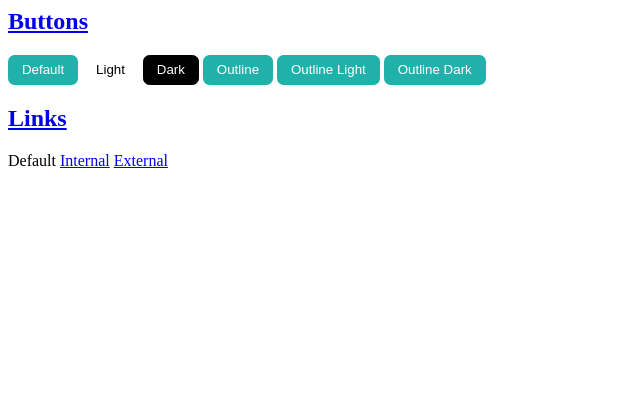
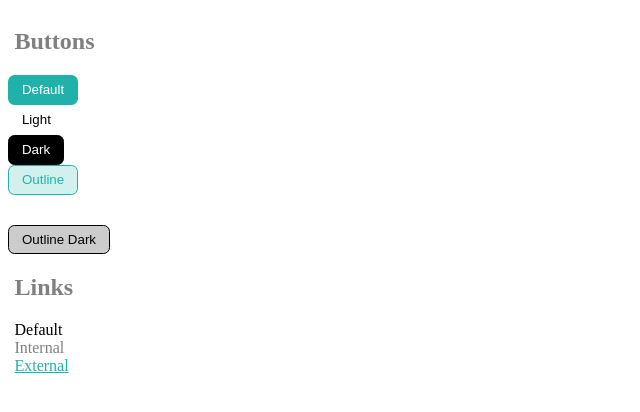
Before and after one commit to invictar/css-framework, a website: page index.html in a window 1280 px wide. Shown: the whole page, without its empty margins (0-640 px from the left). Drawn offline with Linux system fonts and the light colour scheme.

Commit message:
enhancement

```diff
--- a/css/styles.css
+++ b/css/styles.css
@@ -18,6 +18,30 @@
 .flex {
   flex: 1; }
 
+.primary {
+  color: lightseagreen; }
+
+.secondary {
+  color: gray; }
+
+.light {
+  color: white; }
+
+.dark {
+  color: black; }
+
+.primary {
+  background-color: lightseagreen; }
+
+.secondary {
+  background-color: gray; }
+
+.light {
+  background-color: white; }
+
+.dark {
+  background-color: black; }
+
 .row {
   display: flex;
   flex-direction: row; }
@@ -34,11 +58,12 @@
   display: flex;
   flex-direction: column-reverse; }
 
-button, button.primary, button.light, button.dark, button.outline-primary, button.outline-light, button.outline-dark {
-  display: inline-flex;
-  color: white;
+button, button.primary, button.secondary, button.light, button.dark, button.outline-primary, button.outline-secondary, button.outline-light, button.outline-dark {
+  display: flex;
   align-items: center;
   justify-content: center;
+  color: white;
+  cursor: pointer;
   background-color: lightseagreen;
   border: 1.618px solid transparent;
   border-radius: 6.472px;
@@ -47,6 +72,11 @@ button, button.primary, button.light, button.dark, button.outline-primary, butto
 button.primary {
   background-color: lightseagreen;
   border-color: lightseagreen;
+  color: black; }
+
+button.secondary {
+  background-color: gray;
+  border-color: gray;
   color: black; }
 
 button.light {
@@ -58,3 +88,34 @@ button.dark {
   background-color: black;
   border-color: black;
   color: white; }
+
+button.outline-primary {
+  background-color: rgba(32, 178, 170, 0.2);
+  border-color: lightseagreen;
+  color: lightseagreen; }
+
+button.outline-secondary {
+  background-color: rgba(128, 128, 128, 0.2);
+  border-color: gray;
+  color: gray; }
+
+button.outline-light {
+  background-color: rgba(255, 255, 255, 0.2);
+  border-color: white;
+  color: white; }
+
+button.outline-dark {
+  background-color: rgba(0, 0, 0, 0.2);
+  border-color: black;
+  color: black; }
+
+a, a[href], a[href*='#'] {
+  display: flex;
+  padding: 0 6.472px; }
+
+a[href] {
+  color: lightseagreen; }
+
+a[href*='#'] {
+  color: gray;
+  text-decoration: none; }
```
